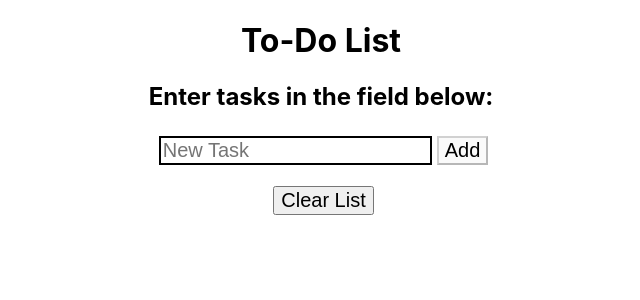
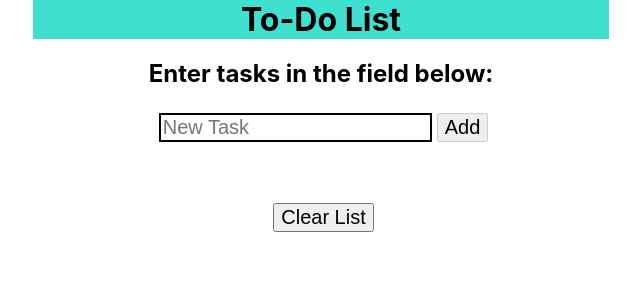
Before and after one commit to webdevyn/react-todoList, a React (Create React App) app: page / in a window 1280 px wide. Shown: the top 300 px of the page, without its empty margins (319-959 px from the left). Built offline with nearby package versions, Linux system fonts and the light colour scheme.

Commit message:
update style and buttons in js

```diff
--- a/src/App.css
+++ b/src/App.css
@@ -1,6 +1,12 @@
 .App {
   text-align: center;
   color: black;
+}
+
+h1 {
+  background-color: turquoise;
+  width: 45%;
+  margin: 0 auto;
 }
 
 #text {
@@ -15,12 +21,13 @@ ul {
 li {
   margin: 15px;
   font-size: 20px;
+  background-color: white;
+  cursor: pointer;
 }
 
 input {
   font-size: 20px;
   color: black;
-
 }
 
 button {
@@ -28,17 +35,16 @@ button {
   font-size: 20px;
   margin-left: 5px;
 }
+
 #delete {
-  margin-left: 10px;
+  margin-left: 25px;
+  font-size: 15px;
 }
 
 li.completed {
   text-decoration: line-through;
 }
 
-input[type="text"],
-input[type="submit"],
-input[type="button"] {
-  -webkit-appearance: none;
-  border-radius: 0;
+#clear {
+  margin-top: 40px;
 }
--- a/src/App.js
+++ b/src/App.js
@@ -1,6 +1,7 @@
 import './App.css';
 import ListItem from './ListItem';
 import { useState } from 'react';
+
 
 function App() {
   const [tasks, setTasks] = useState([])   //initial value of tasks is empty array
@@ -68,7 +69,7 @@ function App() {
       <ul>
         {listItems}
       </ul>
-      <button onClick={clearList}>Clear List</button>
+      <button id="clear" onClick={clearList}>Clear List</button>
     </div>
   );
 }
```
